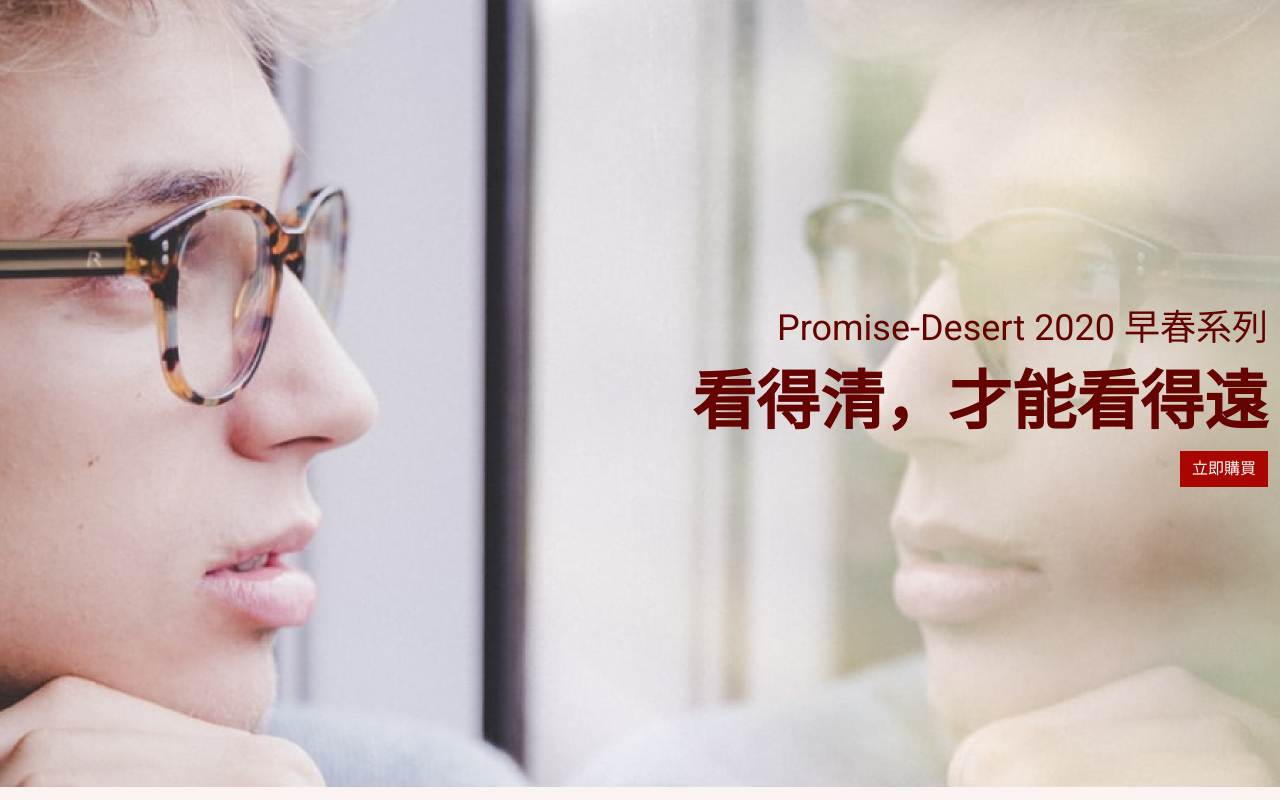
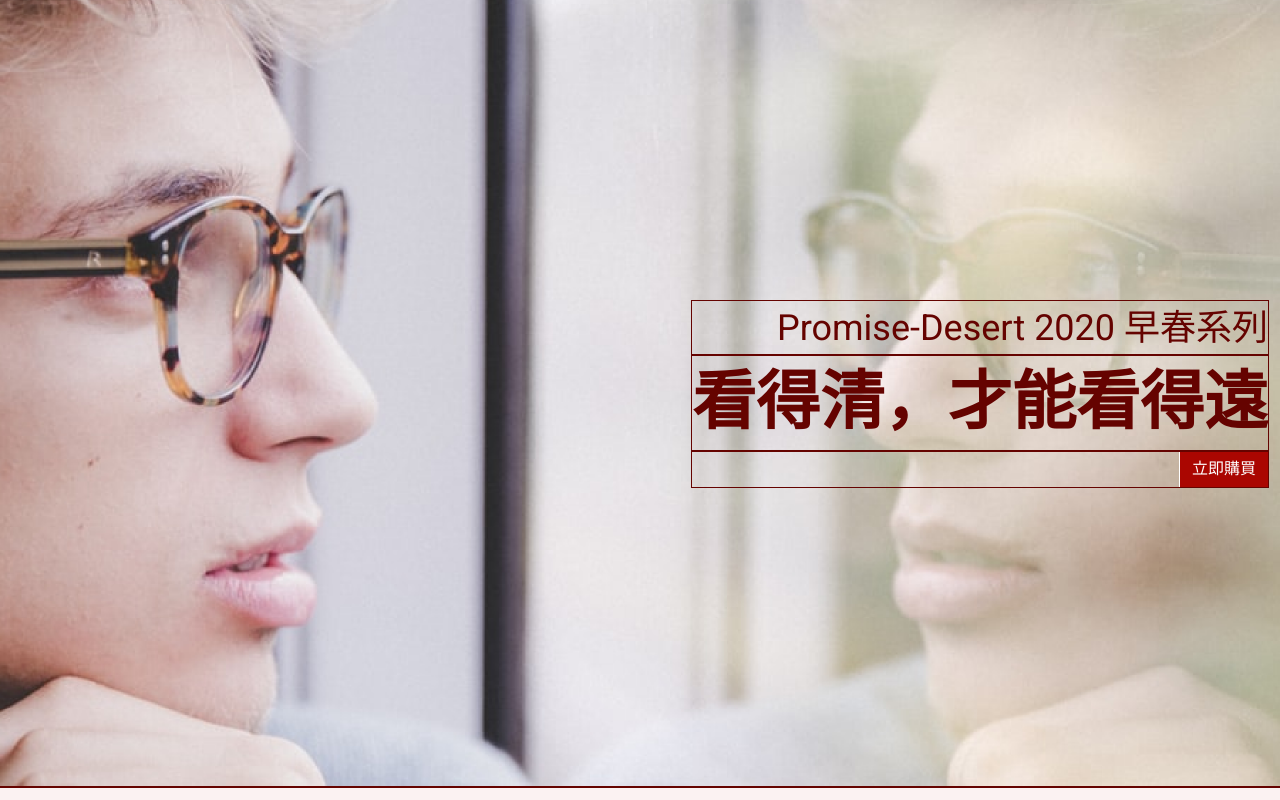
Before and after one commit to Lotte-Syu/Week04-Vite, a website built with Vite: page pages/index.html in a window 1280 px wide. Shown: the top 800 px of the page. Built offline with nearby package versions, Linux system fonts and the light colour scheme.

Commit message:
更新程式碼2

```diff
--- a/assets/scss/base/_base.scss
+++ b/assets/scss/base/_base.scss
@@ -1,6 +1,6 @@
 *, *::before, *::after{
 	box-sizing: border-box;
-    // outline: solid 1px;
+    outline: solid 1px;
 	}
 
 body{
```
